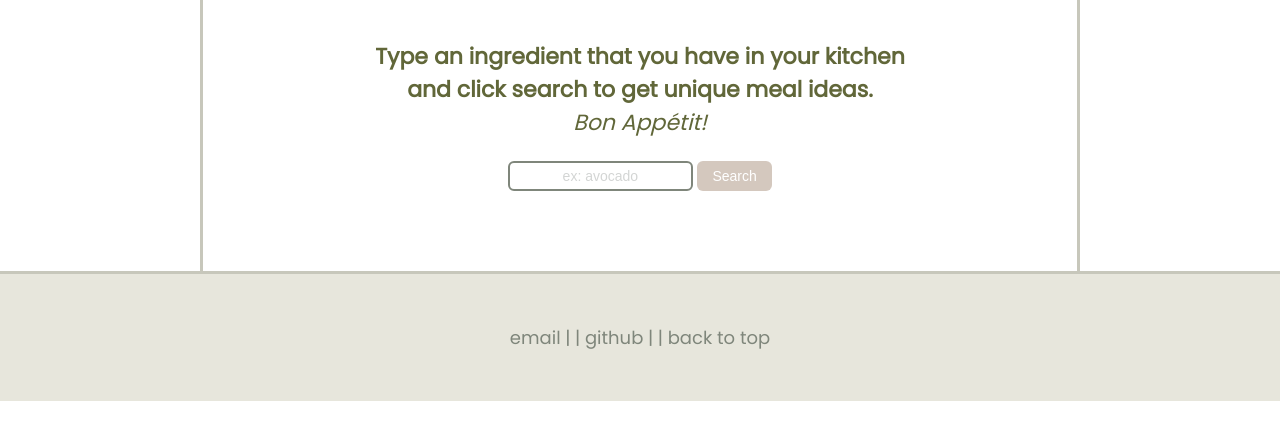
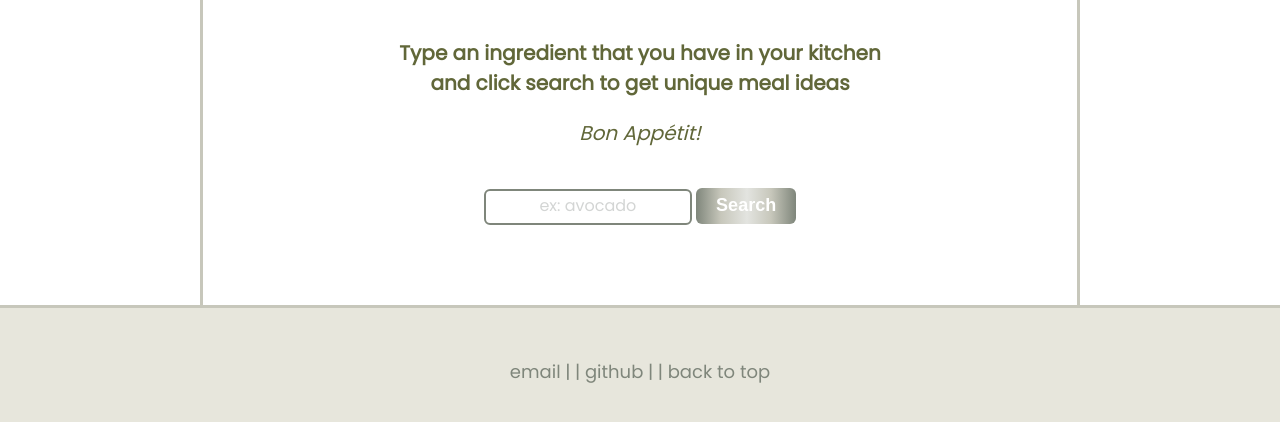
Before and after one commit to Nia-Emani/pantry-meal-picker, a website: page client/index.html in a window 1280 px wide. Shown: the part 785-1207 px from the top of the page. Before the commit the page ends 1186 px from the top, so only its background shows below. Drawn offline with nearby package versions, Linux system fonts and the light colour scheme.

Commit message:
more tweaks and css

```diff
--- a/client/app.js
+++ b/client/app.js
@@ -8,7 +8,7 @@ const getData = async () => {
   try {
     const ingredient = document.querySelector('input').value
     const response = await axios.get(`${base_url}${ingredient}`)
-    console.log(response.data.meals)
+    // console.log(response.data.meals)
     showMeals(response.data.meals)
 
   } catch (error) {
--- a/client/index.html
+++ b/client/index.html
@@ -29,7 +29,8 @@
           alt="quinoa bowl with assorted veggies on table">
       </div>
       <p>Type an ingredient that you have in your kitchen<br>
-        and click search to get unique meal ideas. <br><i>Bon Appétit!</i></p>
+        and click search to get unique meal ideas</p>
+      <p class='bon-appetit'><i>Bon Appétit!</i></p>
       <div class="search-form">
         <input type="text" id="blank" placeholder="ex: avocado">
         <button id="search-button" class="tooltip">Search<span class="tooltiptext">let's eat!</span></button>
--- a/client/style.css
+++ b/client/style.css
@@ -53,12 +53,13 @@ article {
 
 p {
   padding: 20px 0 0 0;
-  font-size: 22px;
+  font-size: 20px;
   color: rgb(97, 103, 57);
 }
 
-i {
+.bon-appetit {
   font-weight: normal;
+  padding: 0 0 20px;
 }
 
 .search-form {
@@ -68,28 +69,35 @@ i {
 input {
   border: solid 2px #7f867B;
   border-radius: 6px;
-  height: 24px;
+  height: 30px;
+  width: 200px;
+  font-family: 'Poppins', sans-serif;
+  text-align: center;
 }
 
 ::placeholder {
   color: #d3d5d4;
   text-align: center;
-  font-size: 14px;
+  font-size: 16px;
 }
 
 #search-button{
   color: white;
   background-color: #d4c8be;
+  font-size: 18px;
+  font-weight: bold;
   cursor: pointer;
-  width: 75px;
-  height: 30px;
-  font-size: 14px;
+  width: 100px;
+  height: 36px;
   border: 1px;
   border-radius: 6px;
+  background-image: linear-gradient(to right, #7f867B 0%, #c7c7bb 25%, #e3e4e0 51%, #c7c7bb 75%, #7f867B 100%);
 }
 #search-button:hover {
   color: white;
   background-color: rgb(97, 103, 57);
+  box-shadow: 0 10px 20px rgba(0,0,0,0.19), 0 6px 6px rgba(0,0,0,0.23);
+  margin: 6px 8px 10px;
 }
 
 .meal-results div {
@@ -131,14 +139,12 @@ footer {
   color: white;
 }
 
-/* T O O L T I P */
+/* T O O L T I P  :: Code source - https://www.w3schools.com/howto/howto_css_tooltip.asp*/
 .tooltip {
   position: relative;
   display: inline-block;
-  border-bottom: 1px dotted black; /* If you want dots under the hoverable text */
+  border-bottom: 1px dotted black;
 }
-
-/* Tooltip text */
 .tooltip .tooltiptext {
   visibility: hidden;
   width: 120px;
@@ -151,13 +157,9 @@ footer {
   left: 105%;
   opacity: 0;
   transition: opacity 0.5s;
-
-  /* Position the tooltip text */
   position: absolute;
   z-index: 1;
 }
-
-/* Show the tooltip text when you mouse over the tooltip container */
 .tooltip:hover .tooltiptext {
   visibility: visible;
   opacity: 1;
@@ -203,6 +205,7 @@ article{
   order: 2;
 }
 
+/* M E D I A  Q U E R Y */
 @media screen and (max-width: 1025px) {
   h1 {
     padding: 0;
```
